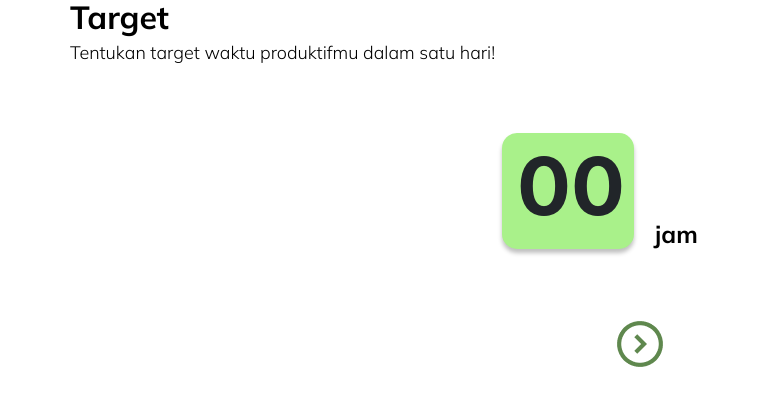
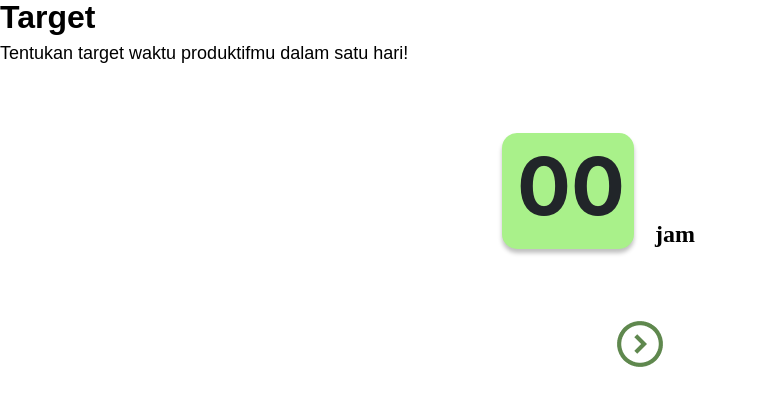
Before and after one commit to chintyaw/Focus-It, a plain HTML site: page html/target.html in a window 1280 px wide. Shown: the whole page, without its empty margins (0-760 px from the left). Drawn offline with nearby package versions, Linux system fonts and the light colour scheme.

Commit message:
fixed target html

```diff
--- a/html/target.html
+++ b/html/target.html
@@ -16,14 +16,15 @@
       crossorigin="anonymous"
     />
     <link rel="stylesheet" href="../css/target.css" />
-    <link href="https://fonts.googleapis.com/css2?family=Mulish:wght@300;400;700&display=swap" rel="stylesheet">
+
     <title>Target</title>
   </head>
   <body>
-    <div class="container">
+    <div>
+      <div class="text">
         <h1>Target</h1>
         <p>Tentukan target waktu produktifmu dalam satu hari!</p>
-
+      </div>
         <div class="row">
             <div id="angka" class="clock col-6">
                 <strong>00</strong>
@@ -32,7 +33,7 @@
               <strong>jam</strong>
             </div>
         </div>
-        <div class="icon col-12">
+        <div class="icon">
           <img src="../assets/Icons/Next.png" alt="Next Icon">
         </div>
     </div>
```
